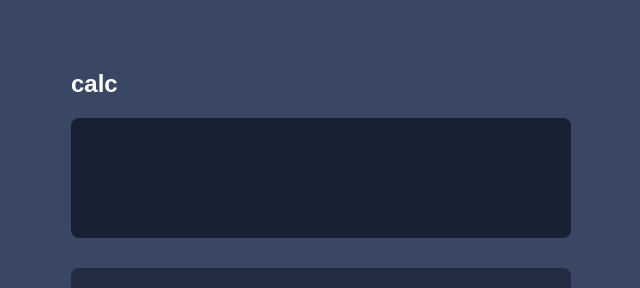
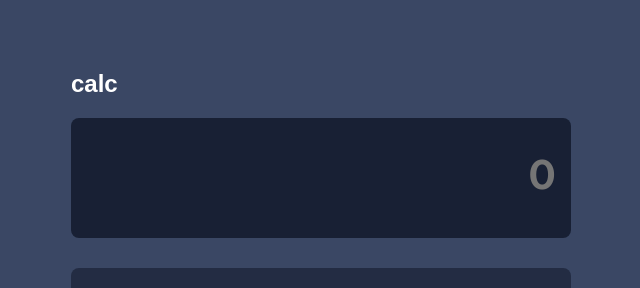
Before and after one commit to Muntasir2001/calculator, a React (Create React App) app: page / in a window 1280 px wide. Shown: the top 288 px of the page, without its empty margins (319-959 px from the left). Built offline with nearby package versions, Linux system fonts and the light colour scheme.

Commit message:
fixed a bug with the input screen

```diff
--- a/src/components/MainCalc.js
+++ b/src/components/MainCalc.js
@@ -16,7 +16,7 @@ const calcStyle = createUseStyles({
 
 const MainCalc = () => {
 	const style = calcStyle();
-	const [data, setData] = useState();
+	const [data, setData] = useState('');
 
 	const calculate = () => {
 		try {
--- a/src/components/Screen.js
+++ b/src/components/Screen.js
@@ -52,6 +52,7 @@ const Screen = (props) => {
 					pattern='[0-9]*'
 					// onInput={onChange}
 					// onChange={onChange}
+					placeholder='0'
 					value={num}
 				/>
 			</div>
```
